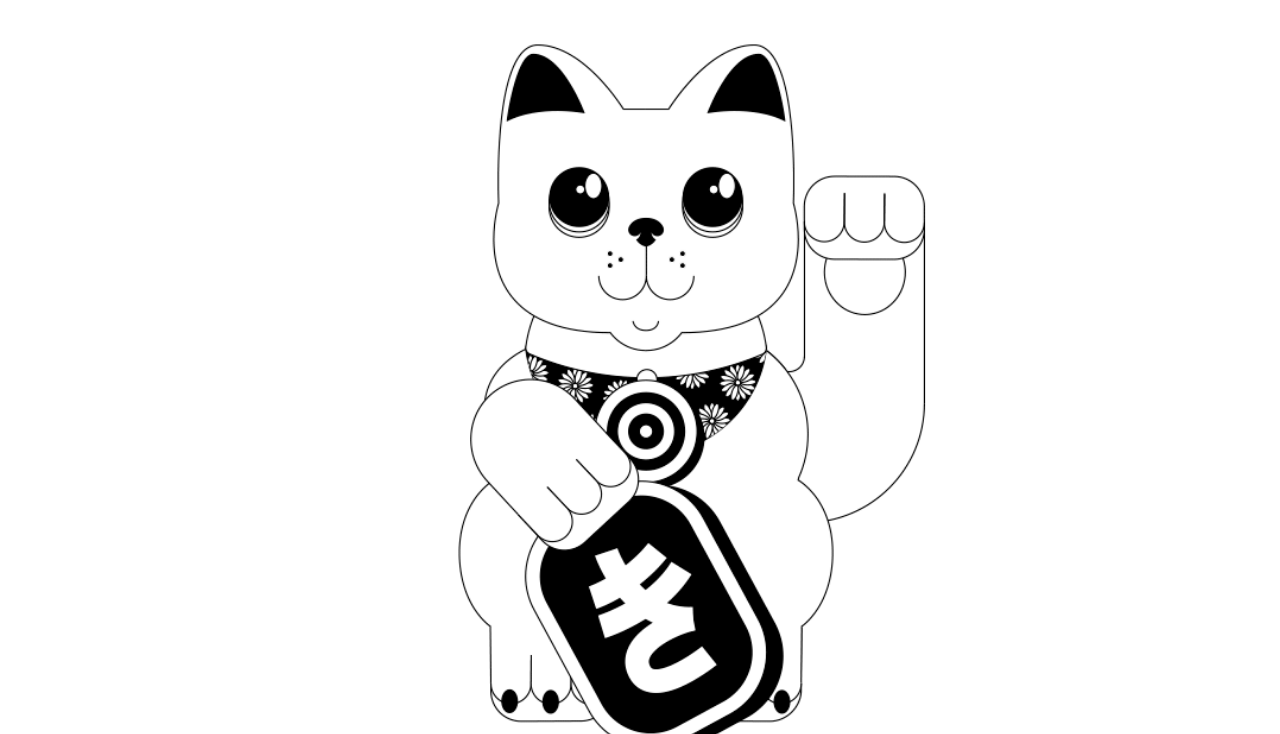
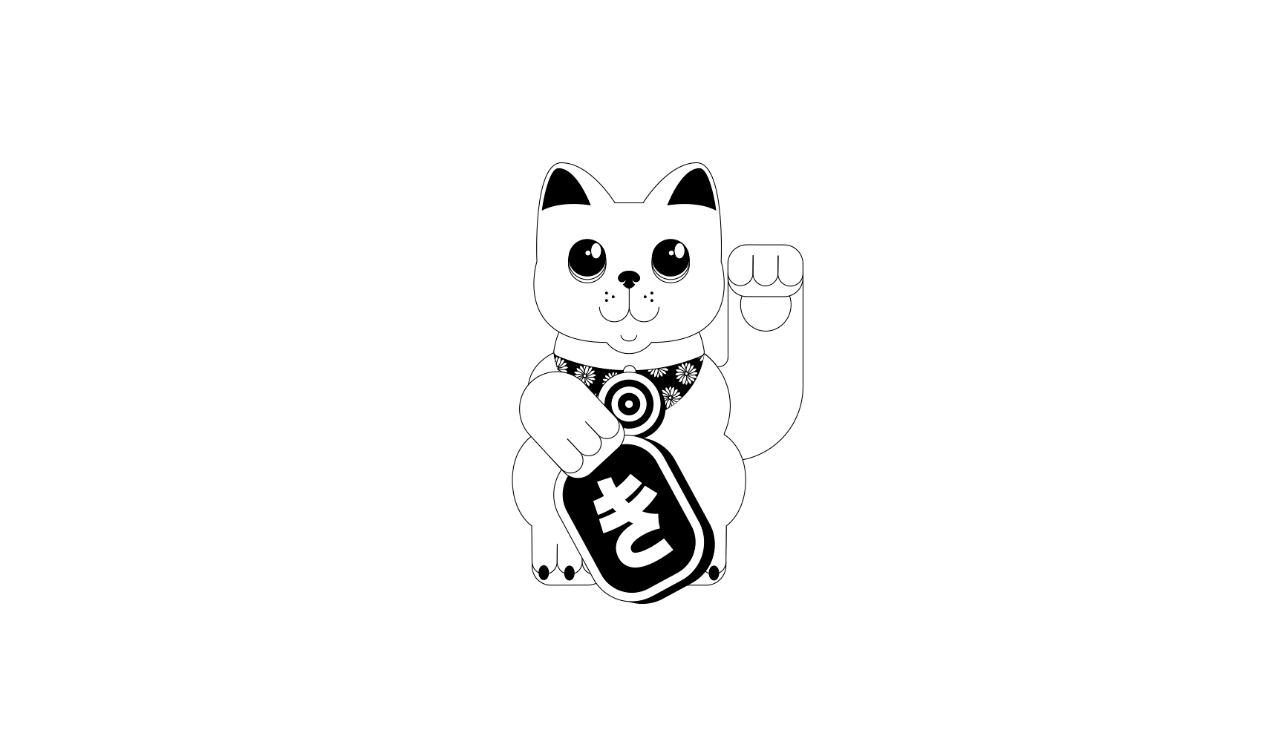
Before and after one commit to michaelkolesidis/japanese-restaurant, a website built with Vite: page index.html in a window 1280 px wide. Shown: the part 66-800 px from the top of the page. Built offline with nearby package versions, Linux system fonts and the light colour scheme.

Commit message:
fix cat size

```diff
--- a/index.html
+++ b/index.html
@@ -1,4 +1,4 @@
-<!DOCTYPE html>
+<!doctype html>
 <html lang="en">
   <head>
     <meta charset="UTF-8" />
--- a/src/main.js
+++ b/src/main.js
@@ -6,10 +6,6 @@ import { Bento } from './components/bento';
 import { Chosoku } from './components/chosoku';
 import { Team } from './components/team';
 import { About } from './components/about';
-
-// document.querySelector('#content').innerHTML = `
-//   <h1>TEST</h1>
-// `;
 
 const container = document.getElementById('content');
 const header = document.createElement('header');
--- a/src/style.css
+++ b/src/style.css
@@ -80,16 +80,18 @@ ul li ul:focus {
 .ramen {
   background: url(./images/cat_anim.gif) no-repeat center center;
   filter: grayscale(100%);
-  background-position: right 43% bottom 55%;
-  background-size: 40%;
+  background-position: right 48% bottom 55%;
+  background-size: 25%;
   position: fixed;
   min-height: 100%;
-  min-width: 100%;
   width: 100%;
   z-index: -1;
   font-size: 3rem;
   font-weight: 900;
-  text-shadow: -2px -2px 0 black, 2px -2px 0 black, -2px 2px 0 black,
+  text-shadow:
+    -2px -2px 0 black,
+    2px -2px 0 black,
+    -2px 2px 0 black,
     2px 2px 0 black;
   color: white;
   text-align: center;
@@ -126,6 +128,9 @@ ul li ul:focus {
 
 .about p {
   font-size: 2rem;
-  text-shadow: -1.5px -1.5px 0 black, 1.5px -1.5px 0 black, -1.5px 1.5px 0 black,
+  text-shadow:
+    -1.5px -1.5px 0 black,
+    1.5px -1.5px 0 black,
+    -1.5px 1.5px 0 black,
     1.5px 1.5px 0 black;
 }
```
Also changed, not shown: .yarnrc.yml (added), 1 other file.
